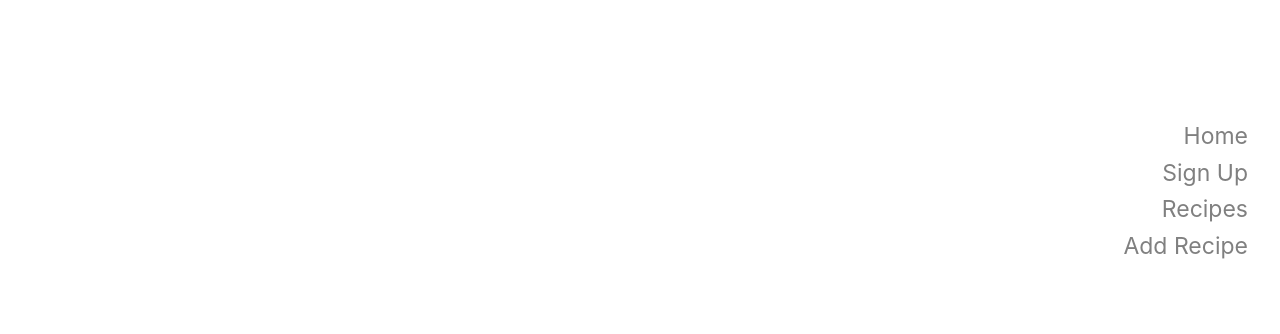
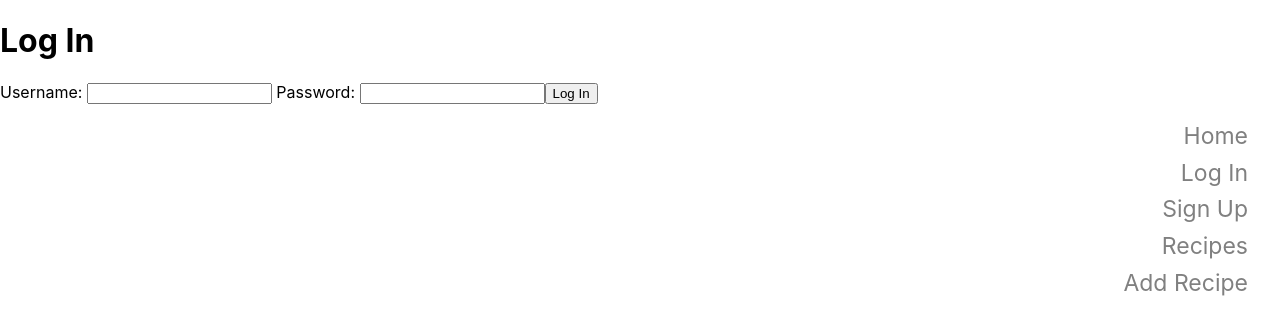
Before and after one commit to slothwithannuzzi/PTCT-SECRET-RECIPES-5-frontend, a React (Create React App) app in the folder secret_recipes/: page /login in a window 1280 px wide. Shown: the top 334 px of the page. Built offline with nearby package versions, Linux system fonts and the light colour scheme; no server answers.

Commit message:
added login page

```diff
--- a/secret_recipes/src/App.js
+++ b/secret_recipes/src/App.js
@@ -12,6 +12,7 @@ import Footer from "./Components/Footer";
 //import user Sign Up form component
 import SignUpForm from "./Components/UserForm";
 import axios from "axios";
+import Login from "./Components/Login";
 
 const Title = styled.h1`
   font-size: 30px;
@@ -60,6 +61,7 @@ function App() {
         <Title>Secret Recipes</Title>
         <Bar>
           <Link to="/">Home</Link>
+          <Link to='/login'>Log In</Link>
           <Link to="/register">Sign Up</Link>
           <Link to="/recipe-list">Recipes</Link>
           <Link to="/add">Add Recipe</Link>
@@ -71,6 +73,9 @@ function App() {
       </Route>
       <Route path="/add">
         <RecipeForm />
+      </Route>
+      <Route path='/login'>
+        <Login/>
       </Route>
       <Route path="/register">
         <SignUpForm />
--- /dev/null
+++ b/secret_recipes/src/Components/Login.js
@@ -0,0 +1,53 @@
+import React, { useState } from "react";
+import axios from 'axios'
+import { Redirect } from "react-router-dom";
+
+
+const Login = props => {
+
+  const initialValues = {
+    username: '',
+    password: ''
+  }
+  const [formValues, setFormValues] = useState(initialValues)
+
+  const [error, setError] = useState('');
+
+  const handleChange = e => {
+    setFormValues({
+      ...formValues,
+      [e.target.name]: e.target.value
+    })
+  }
+
+  const handleSubmit = e => {
+    e.preventDefault();
+    axios.post('https://ptct-secret-recipes.herokuapp.com/api/auth/login', formValues)
+    .then (res => {
+        console.log(res)
+        //placeholder function until I can figure out what's going on with the endpoints
+    })
+    .catch(err => console.log(err))
+    setFormValues(initialValues)
+
+  }
+
+  return (
+    <div>
+      <h1>Log In</h1>
+      <div data-testid="loginForm" className="login-form">
+        <form onSubmit = {handleSubmit}>
+          <label>Username: </label>
+          <input id = 'username' type = 'text' name = 'username' value = {formValues.username} onChange = {handleChange}/>
+          <label> Password: </label>
+          <input id = 'password' type = 'password' name = 'password' value = {formValues.password} onChange = {handleChange}/>
+          <button id = 'submit'>Log In</button>
+        </form>
+      </div>
+
+      <p id="error" className="error">{error}</p>
+    </div>
+  );
+};
+
+export default Login;
```
